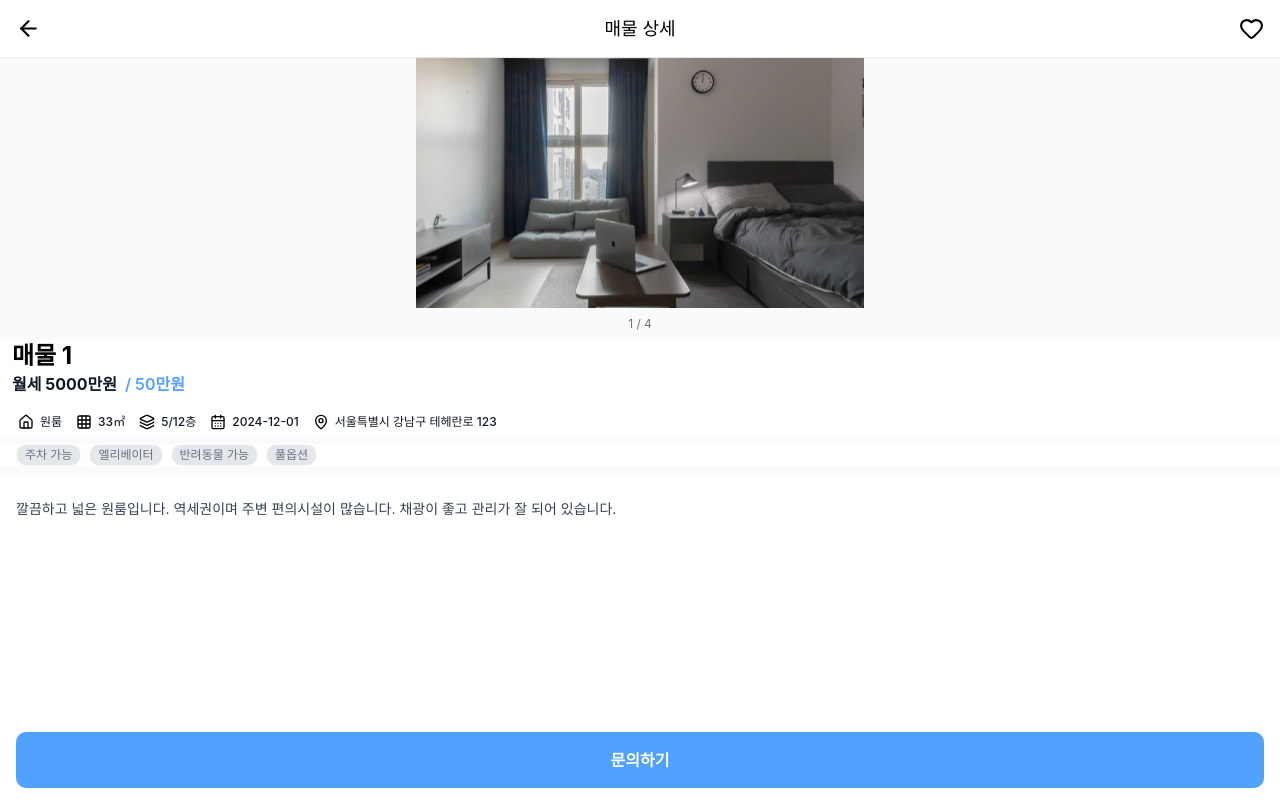
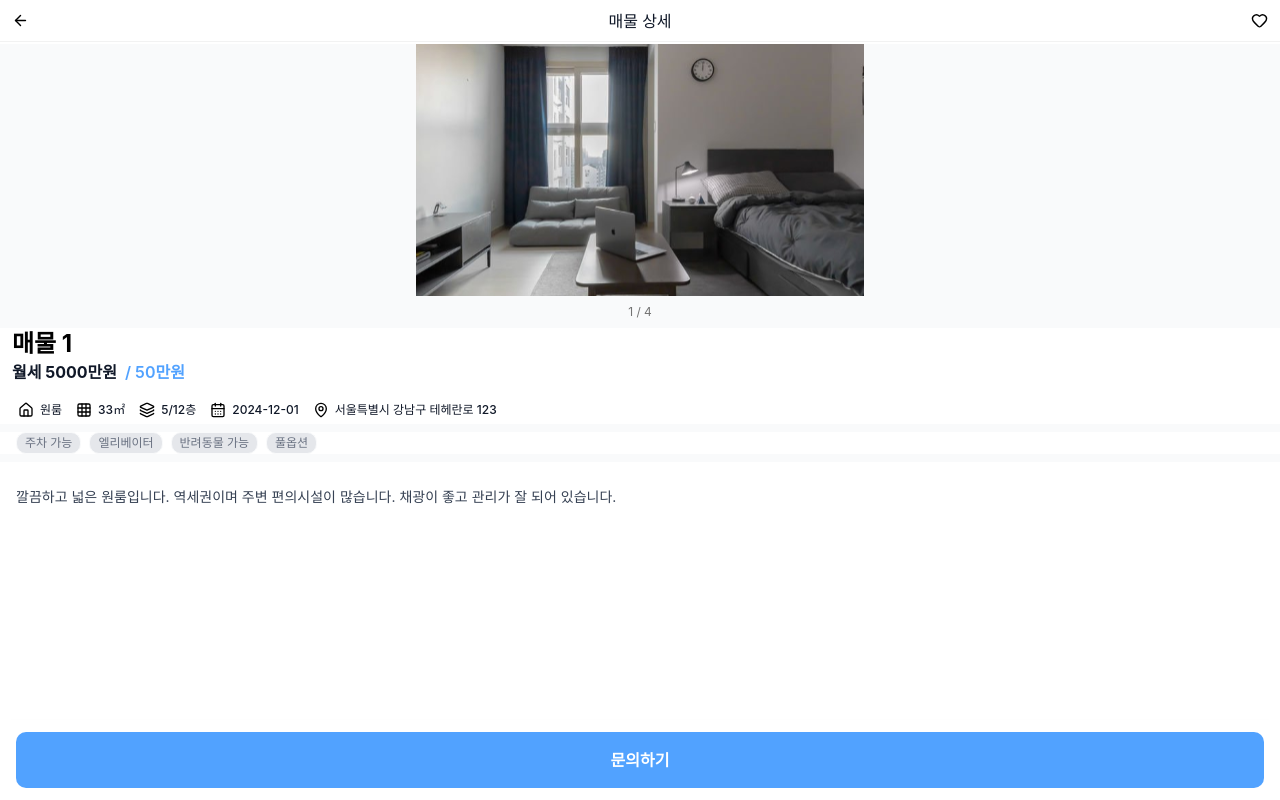
Before and after one commit to yeonwju/ZipOn, a Next.js app in the folder frontend/: page /listing/1 in a window 1280 px wide. Built offline with nearby package versions, Linux system fonts and the light colour scheme; a web font is replaced by a local one.

Commit message:
style : 헤더 스타일링 수정

```diff
--- a/frontend/src/app/(tabs-bottom)/(sub-header)/layout.tsx
+++ b/frontend/src/app/(tabs-bottom)/(sub-header)/layout.tsx
@@ -12,7 +12,7 @@ export default function SubHeaderLayout({ children }: { children: React.ReactNod
   return (
     <div className="min-h-screen">
       <ClientSubHeader />
-      <main className="pt-14 pb-16">{children}</main>
+      <main className="pt-12 pb-16">{children}</main>
     </div>
   )
 }
--- a/frontend/src/app/listing/layout.tsx
+++ b/frontend/src/app/listing/layout.tsx
@@ -12,7 +12,7 @@ export default function SubHeaderLayout({ children }: { children: React.ReactNod
   return (
     <div className="min-h-screen">
       <ClientSubHeader />
-      <main className="pt-14 pb-16">{children}</main>
+      <main className="pt-11">{children}</main>
     </div>
   )
 }
--- a/frontend/src/components/layout/header/MainHeader.tsx
+++ b/frontend/src/components/layout/header/MainHeader.tsx
@@ -1,5 +1,6 @@
 'use client'
 
+import clsx from 'clsx'
 import { BellRing, Search } from 'lucide-react'
 import Image from 'next/image'
 import Link from 'next/link'
@@ -35,20 +36,22 @@ export default function MainHeader() {
 
   return (
     <nav
-      className={`fixed top-0 left-0 z-50 flex w-full flex-row items-center justify-between bg-white px-4 py-1 transition-transform duration-300 ease-in-out ${
-        isVisible ? 'translate-y-0' : '-translate-y-full'
-      }`}
+      className={clsx(
+        'fixed top-0 left-0 z-50 flex w-full items-center justify-between px-3 py-3 transition-all duration-300',
+        'bg-white/70 shadow-[0_1px_0_rgba(0,0,0,0.05)] backdrop-blur-md',
+        isVisible ? 'translate-y-0 opacity-100' : '-translate-y-full opacity-0'
+      )}
     >
       <div className="flex items-center">
-        <Image src="/main-logo.svg" alt="logo" width={50} height={60} />
+        <Image src="/main-logo.svg" alt="logo" width={40} height={40} />
       </div>
 
       <div className="flex flex-row gap-4">
         <Link href="/search" className="flex flex-col items-center transition-colors">
-          <Search size={25} />
+          <Search size={17} />
         </Link>
         <Link href="/notification" className="flex flex-col items-center transition-colors">
-          <BellRing size={25} />
+          <BellRing size={17} />
         </Link>
       </div>
     </nav>
--- a/frontend/src/components/layout/header/SubHeader.tsx
+++ b/frontend/src/components/layout/header/SubHeader.tsx
@@ -1,9 +1,10 @@
 'use client'
 
-import { ArrowLeft, BellRing, Heart, Search, Settings, Share2 } from 'lucide-react'
+import clsx from 'clsx'
+import { ArrowLeft, BellRing, Heart, Search, Settings } from 'lucide-react'
 import Link from 'next/link'
 import { useRouter } from 'next/navigation'
-import { JSX, ReactNode, useEffect, useState } from 'react'
+import { JSX, useEffect, useState } from 'react'
 
 type IconAction = {
   href?: string
@@ -23,14 +24,14 @@ const pageTitleMap: Record<string, string> = {
 
 const rightIconsMap: Record<string, IconAction[]> = {
   default: [
-    { href: '/search', icon: <Search size={25} /> },
-    { href: '/notification', icon: <BellRing size={25} /> },
+    { href: '/search', icon: <Search size={17} /> },
+    { href: '/notification', icon: <BellRing size={17} /> },
   ],
   '/mypage': [
-    { href: '/notification', icon: <BellRing size={25} /> },
-    { href: '/mypage/edit', icon: <Settings size={25} /> },
+    { href: '/notification', icon: <BellRing size={17} /> },
+    { href: '/mypage/edit', icon: <Settings size={17} /> },
   ],
-  '/listing': [{ href: '/like', icon: <Heart size={25} /> }],
+  '/listing': [{ href: '/like', icon: <Heart size={17} /> }],
 }
 
 interface SubHeaderProps {
@@ -39,6 +40,13 @@ interface SubHeaderProps {
   customRightIcons?: IconAction[]
 }
 
+/**
+ * ✨ 토스 스타일 헤더 컴포넌트
+ *
+ * - 스크롤 시 부드럽게 사라짐
+ * - 얇은 글씨와 여백 중심 디자인
+ * - 미세한 blur + 투명도 효과
+ */
 export default function SubHeader({ pathname, title, customRightIcons }: SubHeaderProps) {
   const router = useRouter()
   const [isVisible, setIsVisible] = useState(true)
@@ -48,18 +56,8 @@ export default function SubHeader({ pathname, title, customRightIcons }: SubHead
     const handleScroll = () => {
       const currentScrollY = window.scrollY
 
-      // 스크롤을 내릴 때 (사용자가 아래로 스크롤)
-      if (currentScrollY > lastScrollY && currentScrollY > 100) {
-        setIsVisible(false)
-      }
-      // 스크롤을 올릴 때 (사용자가 위로 스크롤)
-      else if (currentScrollY < lastScrollY) {
-        setIsVisible(true)
-      }
-      // 맨 위로 스크롤했을 때도 헤더 표시
-      else if (currentScrollY === 0) {
-        setIsVisible(true)
-      }
+      if (currentScrollY > lastScrollY && currentScrollY > 100) setIsVisible(false)
+      else if (currentScrollY < lastScrollY || currentScrollY === 0) setIsVisible(true)
 
       setLastScrollY(currentScrollY)
     }
@@ -75,48 +73,47 @@ export default function SubHeader({ pathname, title, customRightIcons }: SubHead
 
   return (
     <nav
-      className={`fixed top-0 left-0 z-50 flex w-full items-center justify-between border-b border-gray-200 bg-white px-4 py-4 transition-transform duration-300 ease-in-out ${
-        isVisible ? 'translate-y-0' : '-translate-y-full'
-      }`}
+      className={clsx(
+        'fixed top-0 left-0 z-50 flex w-full items-center justify-between px-3 py-3 transition-all duration-300',
+        'bg-white/70 shadow-[0_1px_0_rgba(0,0,0,0.05)] backdrop-blur-md',
+        isVisible ? 'translate-y-0 opacity-100' : '-translate-y-full opacity-0'
+      )}
     >
       {/* 왼쪽: 뒤로가기 */}
-      <div className="flex items-center">
       <button
         onClick={() => router.back()}
-          className="flex items-center transition-colors hover:opacity-70"
+        className="flex items-center justify-center transition-opacity hover:opacity-60"
         aria-label="뒤로가기"
       >
-          <ArrowLeft size={25} />
+        <ArrowLeft size={17} />
       </button>
-      </div>
 
       {/* 중앙: 제목 */}
-      <h1 className="absolute left-1/2 -translate-x-1/2 text-lg font-medium">{displayTitle}</h1>
+      <h1 className="absolute left-1/2 -translate-x-1/2 text-base font-medium text-gray-900">
+        {displayTitle}
+      </h1>
 
       {/* 오른쪽: 페이지별 아이콘 */}
-      <div className="flex flex-row gap-4">
-        {rightIcons.map((iconAction, index) => {
-          if (iconAction.onClick) {
-            return (
+      <div className="flex flex-row items-center gap-5">
+        {rightIcons.map((iconAction, index) =>
+          iconAction.onClick ? (
             <button
               key={index}
               onClick={iconAction.onClick}
-                className="flex items-center transition-colors hover:opacity-70"
+              className="flex items-center justify-center transition-opacity hover:opacity-60"
             >
               {iconAction.icon}
             </button>
-            )
-          }
-          return (
+          ) : (
             <Link
               key={iconAction.href || index}
               href={iconAction.href || '#'}
-              className="flex items-center transition-colors hover:opacity-70"
+              className="flex items-center justify-center transition-opacity hover:opacity-60"
             >
               {iconAction.icon}
             </Link>
           )
-        })}
+        )}
       </div>
     </nav>
   )
--- a/frontend/src/components/listing/ListingImageGallery.tsx
+++ b/frontend/src/components/listing/ListingImageGallery.tsx
@@ -45,7 +45,7 @@ export default function ListingImageGallery({ images }: ListingImageGalleryProps
 
   if (!images || images.length === 0) {
     return (
-      <div className="flex h-64 items-center justify-center rounded-lg bg-gray-200">
+      <div className="flex h-full items-center justify-center rounded-lg bg-gray-200">
         <p className="text-gray-500">이미지가 없습니다</p>
       </div>
     )
--- a/frontend/src/components/listing/ListingInfo.tsx
+++ b/frontend/src/components/listing/ListingInfo.tsx
@@ -1,5 +1,6 @@
+import { CalendarDays, Grid3x3, House, Layers, MapPin } from 'lucide-react'
+
 import ListingInfoItem from '@/components/listing/ui/ListingInfoItem'
-import { CalendarDays, Grid3x3, House, Layers, MapPin } from 'lucide-react'
 
 interface ListingInfoProps {
   name: string
```
Lines whose indentation alone changed are shown as unchanged.
